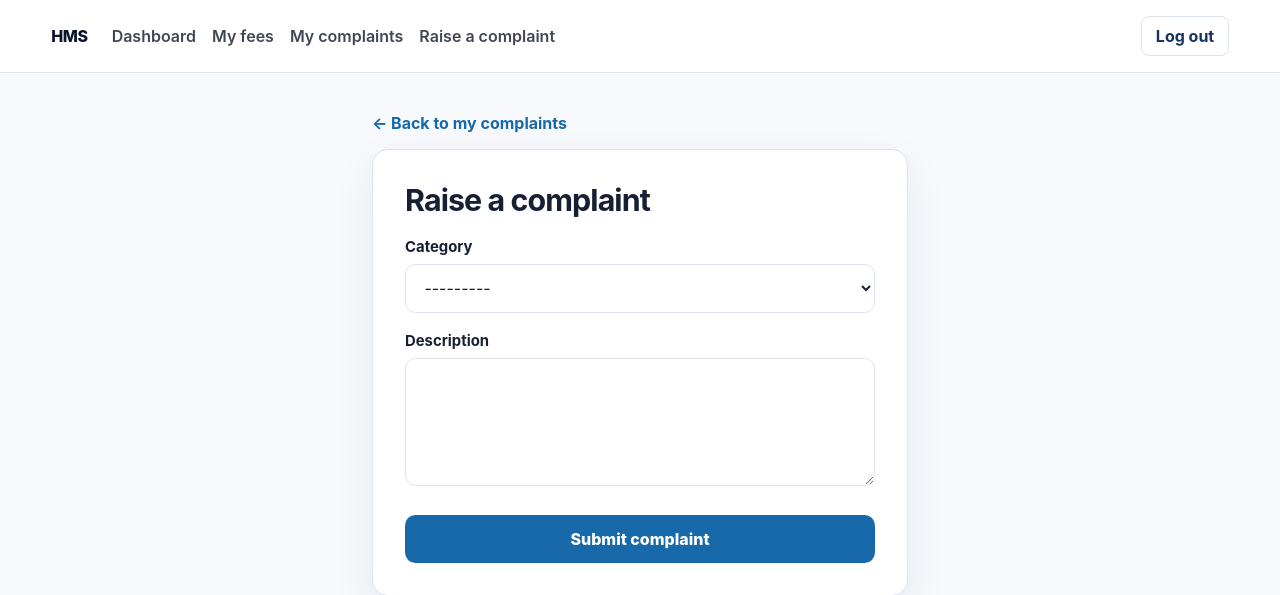
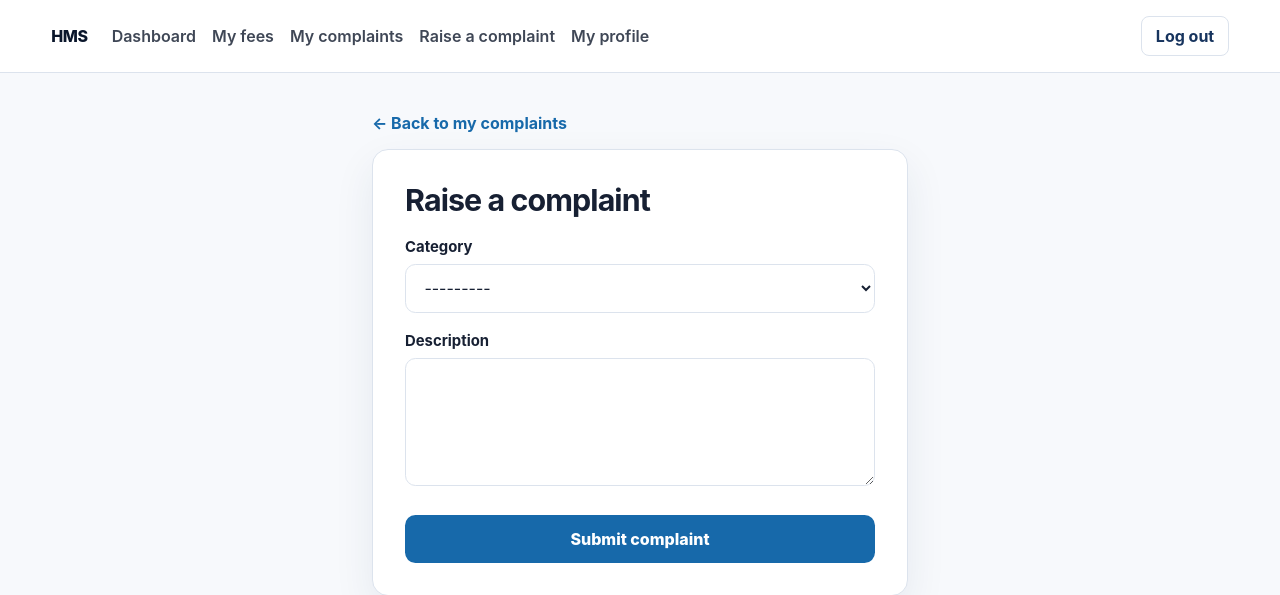
Before and after one commit to PES-Software-Engineering-Mini-Project/Hostel-Management-System, a Django app: page /complaints/new/ in a window 1280 px wide. Shown: the top 595 px of the page. Run offline with Django 5.2, Linux system fonts and the light colour scheme; the visitor is signed in with stand-in values (Sample User, id 1).

Commit message:
Link profile and student records in role navigation
Apply after feature/student-profile-admin-records and
feature/nfr1-usability merge.

```diff
--- a/templates/base.html
+++ b/templates/base.html
@@ -16,11 +16,13 @@
             <a href="{% url 'admin-dashboard' %}">Dashboard</a>
             <a href="{% url 'fees:fee-list' %}">Fees</a>
             <a href="{% url 'complaints:complaint-list' %}">Complaints</a>
+            <a href="{% url 'student-list' %}">Students</a>
           {% else %}
             <a href="{% url 'student-dashboard' %}">Dashboard</a>
             <a href="{% url 'fees:my-fees' %}">My fees</a>
             <a href="{% url 'complaints:my-complaints' %}">My complaints</a>
             <a href="{% url 'complaints:raise' %}">Raise a complaint</a>
+            <a href="{% url 'profile-edit' %}">My profile</a>
           {% endif %}
         </nav>
         <form class="logout-form" method="post" action="{% url 'logout' %}">
```
